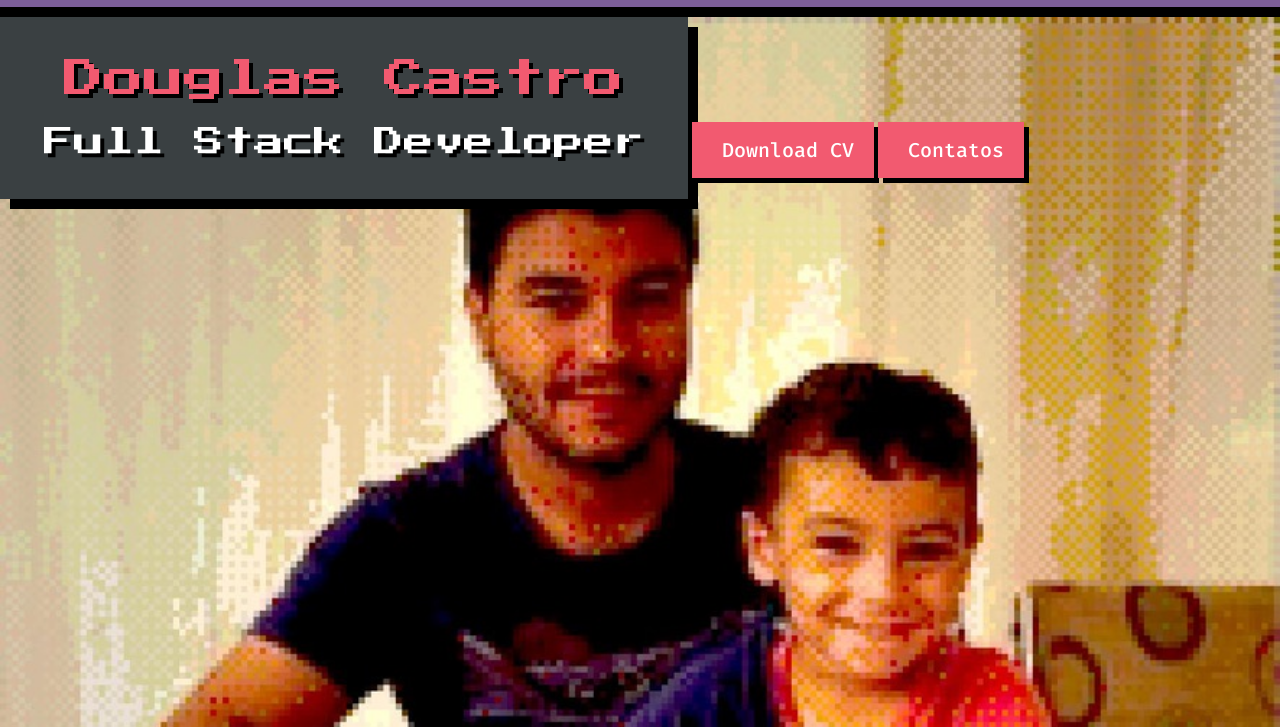
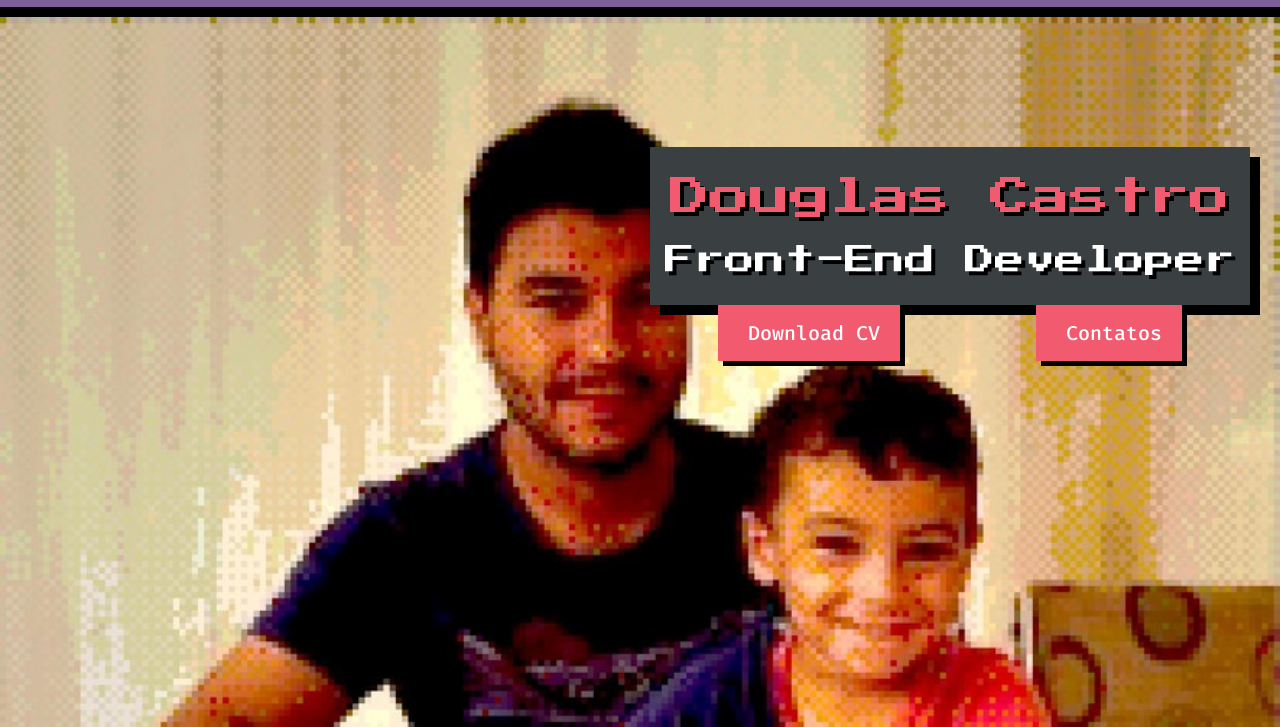
Before and after one commit to douglascastros/douglascastros.github.io, a plain HTML site: page index.html in a window 1280 px wide. Shown: the part 73-800 px from the top of the page. Drawn offline with Linux system fonts and the light colour scheme.

Commit message:
implementing index.html

```diff
--- a/css/components/banner.css
+++ b/css/components/banner.css
@@ -4,4 +4,19 @@
     background-size: 100%;
     height: 1200px;
     border-bottom: 10px solid #000;
+    padding-top: 130px;
+    padding-right: 30px;
 }
+
+.banner .wrapper {
+    display: flex;
+    flex-direction: column;
+    width: fit-content;
+    margin-left: auto;
+    margin-right: 0;
+}
+
+.banner .navigation {
+    display: flex;
+    justify-content: space-around;
+}
--- a/css/components/box.css
+++ b/css/components/box.css
@@ -3,7 +3,7 @@
     background-color: #3A4042;
     box-shadow: 10px 10px 0 #000;
     text-align: center;
-    padding: 42px 44px;
+    padding: 30px 15px;
 }
 
 .box .title {
--- a/index.html
+++ b/index.html
@@ -32,12 +32,16 @@
     </header>
 
     <section class="banner">
-        <div class="box">
-            <h1 class="title">Douglas Castro</h1>
-            <h2 class="subtitle">Full Stack Developer</h2>
+        <div class="wrapper">
+            <div class="box">
+                <h1 class="title">Douglas Castro</h1>
+                <h2 class="subtitle">Front-End Developer</h2>
+            </div>
+            <div class="navigation">
+                <a class="anchor button" href="" lang="en">Download CV</a>
+                <a class="anchor button" href="">Contatos</a>
+            </div>
         </div>
-        <a class="anchor button" href="" lang="en">Download CV</a>
-        <a class="anchor button" href="">Contatos</a>
     </section>
 </body>
 
```
